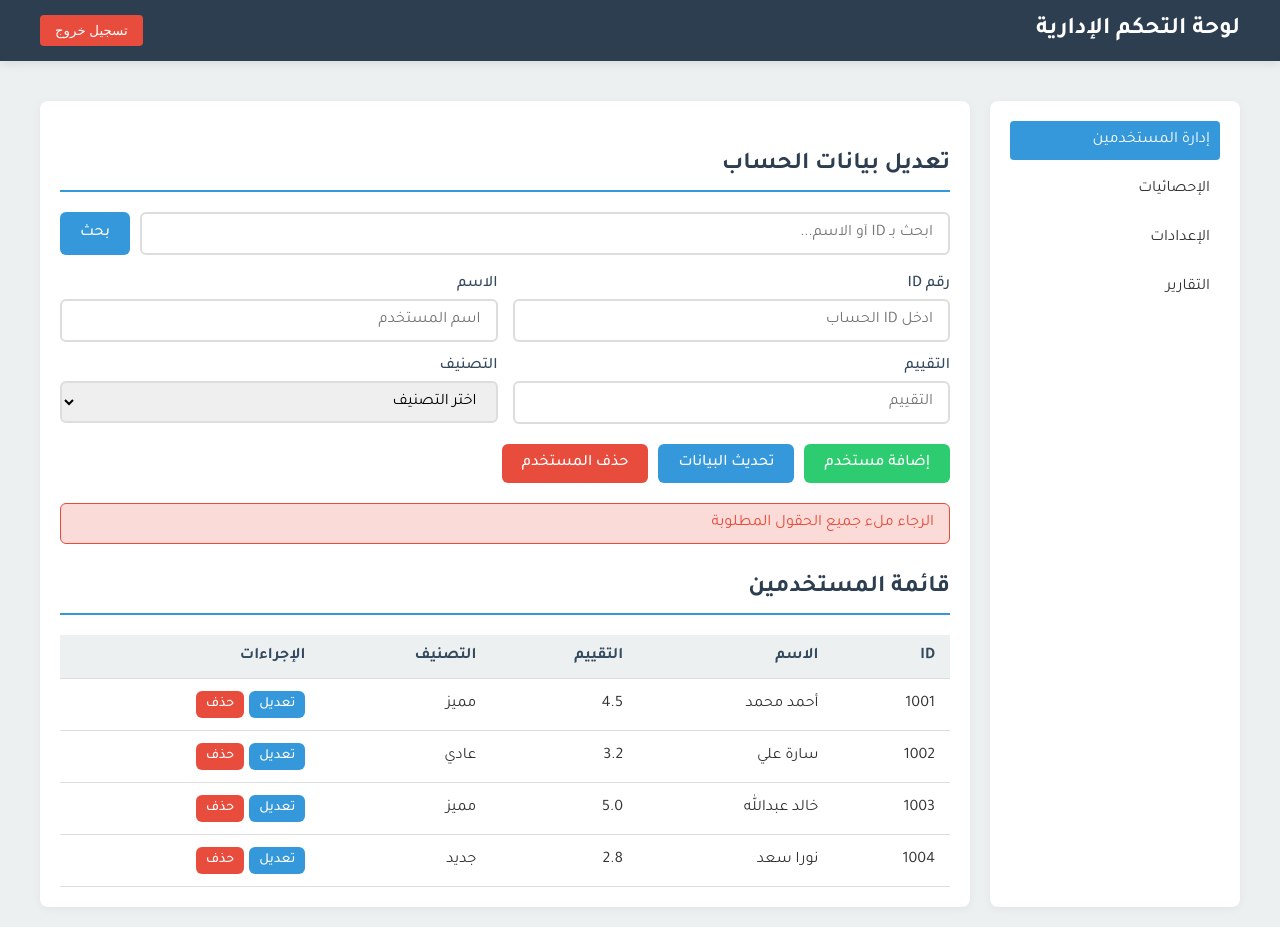
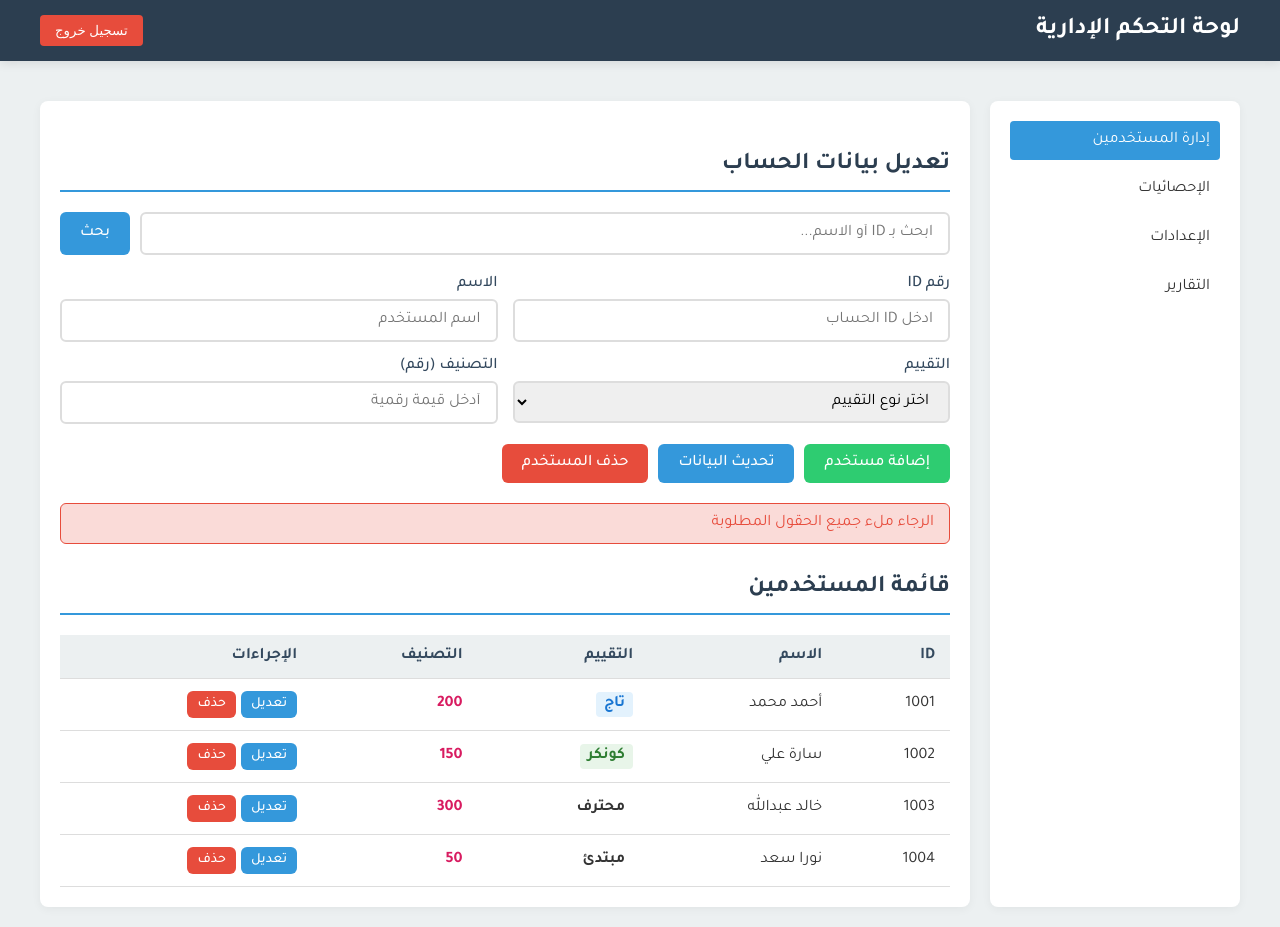
Before and after one commit to johnlatif14/ID, a website: page public/admin.html in a window 1280 px wide. Both pictures are taken after a click on the button "إضافة مستخدم". Drawn offline with Linux system fonts and the light colour scheme.

Commit message:
أول رفع

```diff
--- a/public/admin.html
+++ b/public/admin.html
@@ -320,6 +320,22 @@
       margin-top: 20px;
     }
 
+    /* أنماط جديدة للتقييم والتصنيف */
+    .rating-badge {
+      display: inline-block;
+      padding: 3px 8px;
+      border-radius: 4px;
+      font-weight: bold;
+    }
+
+    .tag { background-color: #e3f2fd; color: #1976d2; }
+    .conquer { background-color: #e8f5e9; color: #2e7d32; }
+
+    .category-value {
+      font-weight: bold;
+      color: #d81b60;
+    }
+
     @media (max-width: 768px) {
       .dashboard {
         grid-template-columns: 1fr;
@@ -343,7 +359,7 @@
   <header>
     <div class="header-content">
       <div class="logo">لوحة التحكم الإدارية</div>
-      <button class="logout-btn">تسجيل خروج</button>
+      <button class="logout-btn" onclick="logout()">تسجيل خروج</button>
     </div>
   </header>
 
@@ -381,17 +397,17 @@
           <div class="form-row">
             <div>
               <label for="userRating">التقييم</label>
-              <input type="text" id="userRating" placeholder="التقييم">
+              <select id="userRating">
+                <option value="">اختر نوع التقييم</option>
+                <option value="تاج">تاج</option>
+                <option value="كونكر">كونكر</option>
+                <option value="مبتدئ">مبتدئ</option>
+                <option value="محترف">محترف</option>
+              </select>
             </div>
             <div>
-              <label for="userCategory">التصنيف</label>
-              <select id="userCategory">
-                <option value="">اختر التصنيف</option>
-                <option value="مميز">مميز</option>
-                <option value="عادي">عادي</option>
-                <option value="جديد">جديد</option>
-                <option value="محظور">محظور</option>
-              </select>
+              <label for="userCategory">التصنيف (رقم)</label>
+              <input type="number" id="userCategory" placeholder="أدخل قيمة رقمية">
             </div>
           </div>
         </div>
@@ -441,10 +457,10 @@
   <script>
     // بيانات وهمية للأغراض التوضيحية
     let users = [
-      { id: '1001', name: 'أحمد محمد', rating: '4.5', category: 'مميز' },
-      { id: '1002', name: 'سارة علي', rating: '3.2', category: 'عادي' },
-      { id: '1003', name: 'خالد عبدالله', rating: '5.0', category: 'مميز' },
-      { id: '1004', name: 'نورا سعد', rating: '2.8', category: 'جديد' }
+      { id: '1001', name: 'أحمد محمد', rating: 'تاج', category: '200' },
+      { id: '1002', name: 'سارة علي', rating: 'كونكر', category: '150' },
+      { id: '1003', name: 'خالد عبدالله', rating: 'محترف', category: '300' },
+      { id: '1004', name: 'نورا سعد', rating: 'مبتدئ', category: '50' }
     ];
 
     // متغير لتخزين ID المستخدم المحدد للحذف
@@ -455,6 +471,13 @@
       renderUsersTable(users);
     });
 
+    // تسجيل الخروج
+    function logout() {
+      fetch('/logout')
+        .then(response => window.location.href = '/login.html')
+        .catch(error => console.error('Error:', error));
+    }
+
     // عرض المستخدمين في الجدول
     function renderUsersTable(usersData) {
       const tbody = document.getElementById('usersList');
@@ -463,11 +486,15 @@
       usersData.forEach(user => {
         const row = document.createElement('tr');
 
+        // تحديد كلاس التقييم لعرضه بشكل مميز
+        const ratingClass = user.rating === 'تاج' ? 'tag' :
+                          user.rating === 'كونكر' ? 'conquer' : '';
+
         row.innerHTML = `
           <td>${user.id}</td>
           <td>${user.name}</td>
-          <td>${user.rating}</td>
-          <td>${user.category}</td>
+          <td><span class="rating-badge ${ratingClass}">${user.rating}</span></td>
+          <td><span class="category-value">${user.category}</span></td>
           <td>
             <div class="table-actions">
               <button class="btn btn-primary" onclick="loadUserData('${user.id}')">تعديل</button>
@@ -515,11 +542,17 @@
     function addUser() {
       const id = document.getElementById('userId').value.trim();
       const name = document.getElementById('userName').value.trim();
-      const rating = document.getElementById('userRating').value.trim();
-      const category = document.getElementById('userCategory').value;
+      const rating = document.getElementById('userRating').value;
+      const category = document.getElementById('userCategory').value.trim();
 
-      if (!id || !name || !category) {
+      if (!id || !name || !rating || !category) {
         showStatus('الرجاء ملء جميع الحقول المطلوبة', 'error');
+        return;
+      }
+
+      // التحقق من أن التصنيف رقم
+      if (isNaN(category)) {
+        showStatus('يجب أن يكون التصنيف قيمة رقمية', 'error');
         return;
       }
 
@@ -532,7 +565,7 @@
       const newUser = {
         id,
         name,
-        rating: rating || '0.0',
+        rating,
         category
       };
 
@@ -546,11 +579,17 @@
     function updateUser() {
       const id = document.getElementById('userId').value.trim();
       const name = document.getElementById('userName').value.trim();
-      const rating = document.getElementById('userRating').value.trim();
-      const category = document.getElementById('userCategory').value;
+      const rating = document.getElementById('userRating').value;
+      const category = document.getElementById('userCategory').value.trim();
 
-      if (!id || !name || !category) {
+      if (!id || !name || !rating || !category) {
         showStatus('الرجاء ملء جميع الحقول المطلوبة', 'error');
+        return;
+      }
+
+      // التحقق من أن التصنيف رقم
+      if (isNaN(category)) {
+        showStatus('يجب أن يكون التصنيف قيمة رقمية', 'error');
         return;
       }
 
@@ -564,7 +603,7 @@
       users[userIndex] = {
         id,
         name,
-        rating: rating || users[userIndex].rating,
+        rating,
         category
       };
 
--- a/server.js
+++ b/server.js
@@ -36,9 +36,9 @@ function saveData() {
 // تسجيل الدخول
 app.post('/login', (req, res) => {
   const { username, password } = req.body;
-  if (username === 'admin' && password === 'admin123') {
+  if (username === 'john' && password === 'latif') {
     req.session.admin = true;
-    return res.json({ success: true, redirect: '/admin.html' });
+    return res.redirect('/admin.html');
   }
   res.status(401).json({ success: false, message: 'بيانات الدخول غير صحيحة' });
 });
```
